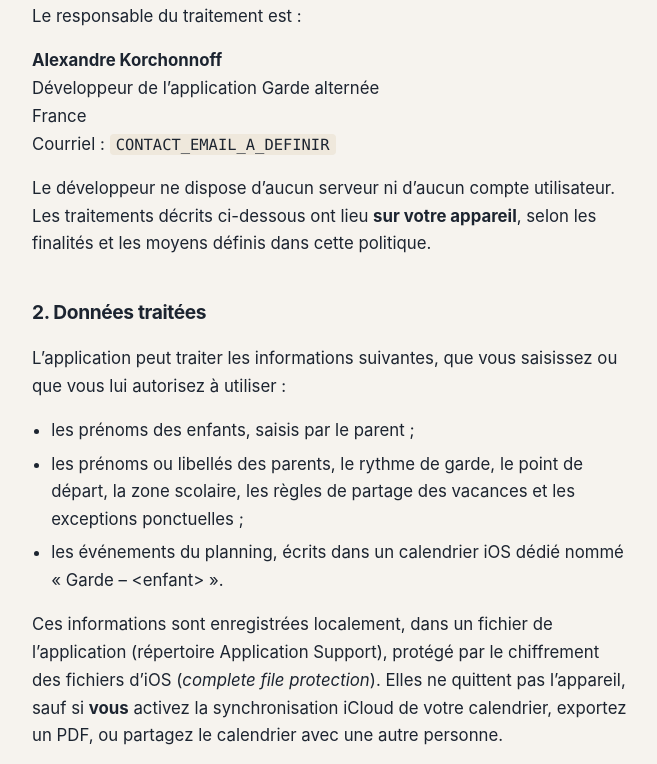
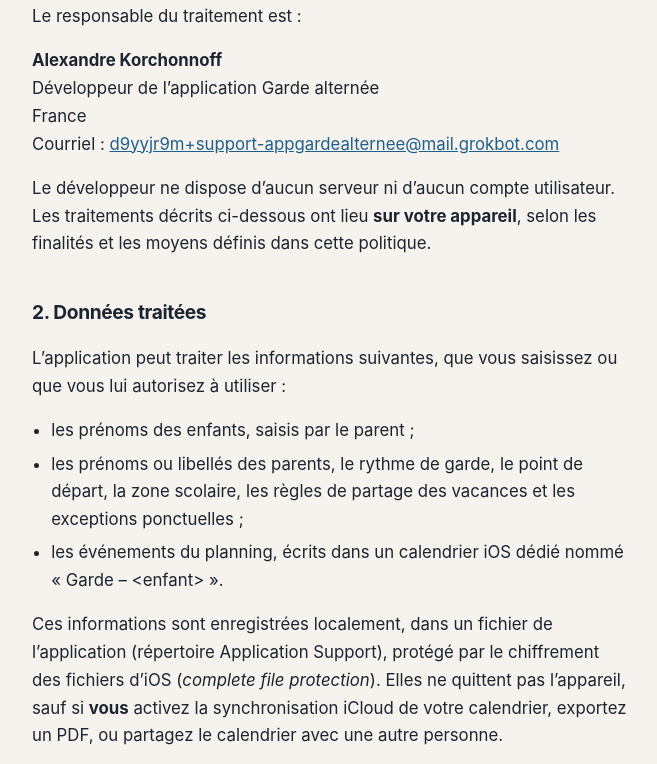
Before and after one commit to plioucha/garde-alternee-site, a plain HTML site: page confidentialite.html in a window 1280 px wide. Shown: the part 900-1664 px from the top of the page, without its empty margins (308-965 px from the left). Drawn offline with Linux system fonts and the light colour scheme.

Commit message:
Remplace le placeholder de contact par l'adresse de support

```diff
--- a/confidentialite.html
+++ b/confidentialite.html
@@ -56,7 +56,7 @@
         <strong>Alexandre Korchonnoff</strong><br>
         Développeur de l’application Garde alternée<br>
         France<br>
-        Courriel&nbsp;: <span class="placeholder">CONTACT_EMAIL_A_DEFINIR</span>
+        Courriel&nbsp;: <a href="mailto:d9yyjr9m+support-appgardealternee@mail.grokbot.com">d9yyjr9m+support-appgardealternee@mail.grokbot.com</a>
       </p>
       <p>Le développeur ne dispose d’aucun serveur ni d’aucun compte utilisateur. Les traitements décrits ci-dessous ont lieu <strong>sur votre appareil</strong>, selon les finalités et les moyens définis dans cette politique.</p>
 
@@ -122,7 +122,7 @@
         <li>supprimer des exceptions, le calendrier dédié, ou l’application elle-même&nbsp;;</li>
         <li>exporter un PDF si vous avez débloqué cette fonction, pour conserver une copie.</li>
       </ul>
-      <p>Pour toute question, écrivez à <span class="placeholder">CONTACT_EMAIL_A_DEFINIR</span>. Vous avez également le droit d’introduire une réclamation auprès de la CNIL (<a href="https://www.cnil.fr/">cnil.fr</a>).</p>
+      <p>Pour toute question, écrivez à <a href="mailto:d9yyjr9m+support-appgardealternee@mail.grokbot.com">d9yyjr9m+support-appgardealternee@mail.grokbot.com</a>. Vous avez également le droit d’introduire une réclamation auprès de la CNIL (<a href="https://www.cnil.fr/">cnil.fr</a>).</p>
 
       <h2 id="enfants">9. Enfants</h2>
       <p>L’application s’adresse aux <strong>parents</strong> (ou titulaires de l’autorité parentale), et non aux enfants. Les prénoms des enfants, éventuellement saisis pour personnaliser le planning et le calendrier, restent sur l’appareil. Le développeur n’en reçoit aucun. Si vous partagez le calendrier (par exemple via iCloud), vous êtes responsable des informations que vous rendez visibles à l’autre parent ou à des tiers. L’application est classée 4+ sur l’App Store et n’est pas destinée à être utilisée de manière autonome par un enfant.</p>
@@ -137,14 +137,14 @@
       <p>Pour toute question relative à cette politique ou à vos données&nbsp;:</p>
       <p>
         Alexandre Korchonnoff<br>
-        Courriel&nbsp;: <span class="placeholder">CONTACT_EMAIL_A_DEFINIR</span>
+        Courriel&nbsp;: <a href="mailto:d9yyjr9m+support-appgardealternee@mail.grokbot.com">d9yyjr9m+support-appgardealternee@mail.grokbot.com</a>
       </p>
       <p>La page d’assistance se trouve ici&nbsp;: <a href="support.html">support.html</a>.</p>
 
       <section class="lang" id="en" lang="en">
         <h2>Privacy policy (English summary)</h2>
         <p class="meta">Last updated: 13 November 2026. This English text is a concise summary for App Store review. The French version above is the authoritative text.</p>
-        <p><strong>Garde alternée</strong> is an iOS app for separated parents in France. It calculates a custody schedule and, if you ask it to, writes that schedule into a dedicated calendar on your iPhone. The data controller is Alexandre Korchonnoff, the app’s developer, based in France. Contact: <span class="placeholder">CONTACT_EMAIL_A_DEFINIR</span>.</p>
+        <p><strong>Garde alternée</strong> is an iOS app for separated parents in France. It calculates a custody schedule and, if you ask it to, writes that schedule into a dedicated calendar on your iPhone. The data controller is Alexandre Korchonnoff, the app’s developer, based in France. Contact: <a href="mailto:d9yyjr9m+support-appgardealternee@mail.grokbot.com">d9yyjr9m+support-appgardealternee@mail.grokbot.com</a>.</p>
         <p><strong>No account, no developer server, no analytics, no third-party SDK, no tracking.</strong> The App Store privacy label is “Data Not Collected.” Children’s first names and all custody rules stay on the device, in a locally protected file. They are never sent to the developer.</p>
         <p>The app requests <strong>full access to Calendars</strong> (EventKit) solely to create and update one dedicated calendar named “Garde – &lt;child&gt;”, and to avoid duplicate events. It does not read your other calendars. If you choose an iCloud calendar, Apple handles sync and any sharing you set up. PDF export is generated on the device and shared only if you share it yourself.</p>
         <p>The only network request is an anonymous GET to the French Ministry of Education open-data API (<a href="https://data.education.gouv.fr/">data.education.gouv.fr</a>) for official school-holiday dates. No user data is included in that request. In-app purchases are processed by Apple through StoreKit; the developer receives no payment information.</p>
```
Also changed, not shown: support.html (+1 -1 lines), 1 other file.
